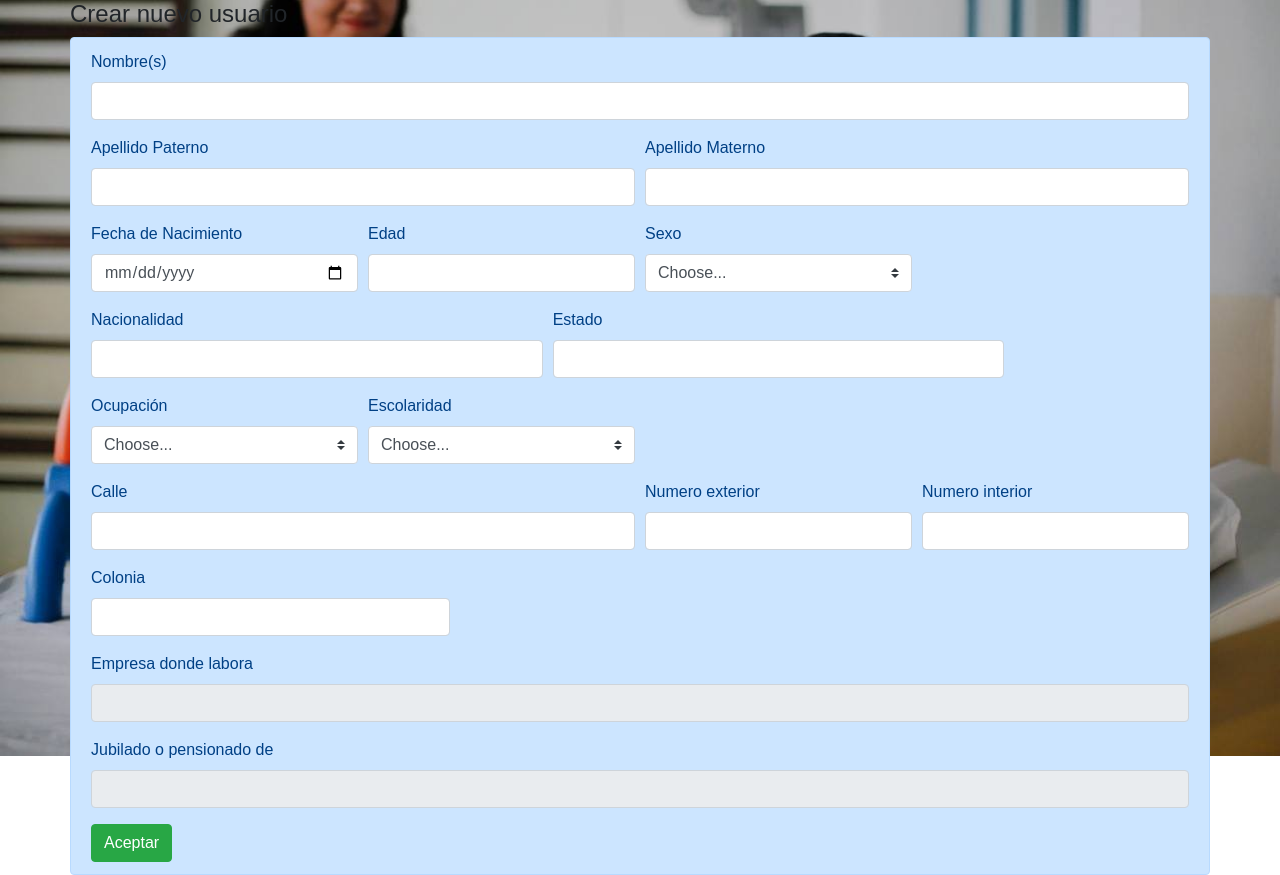
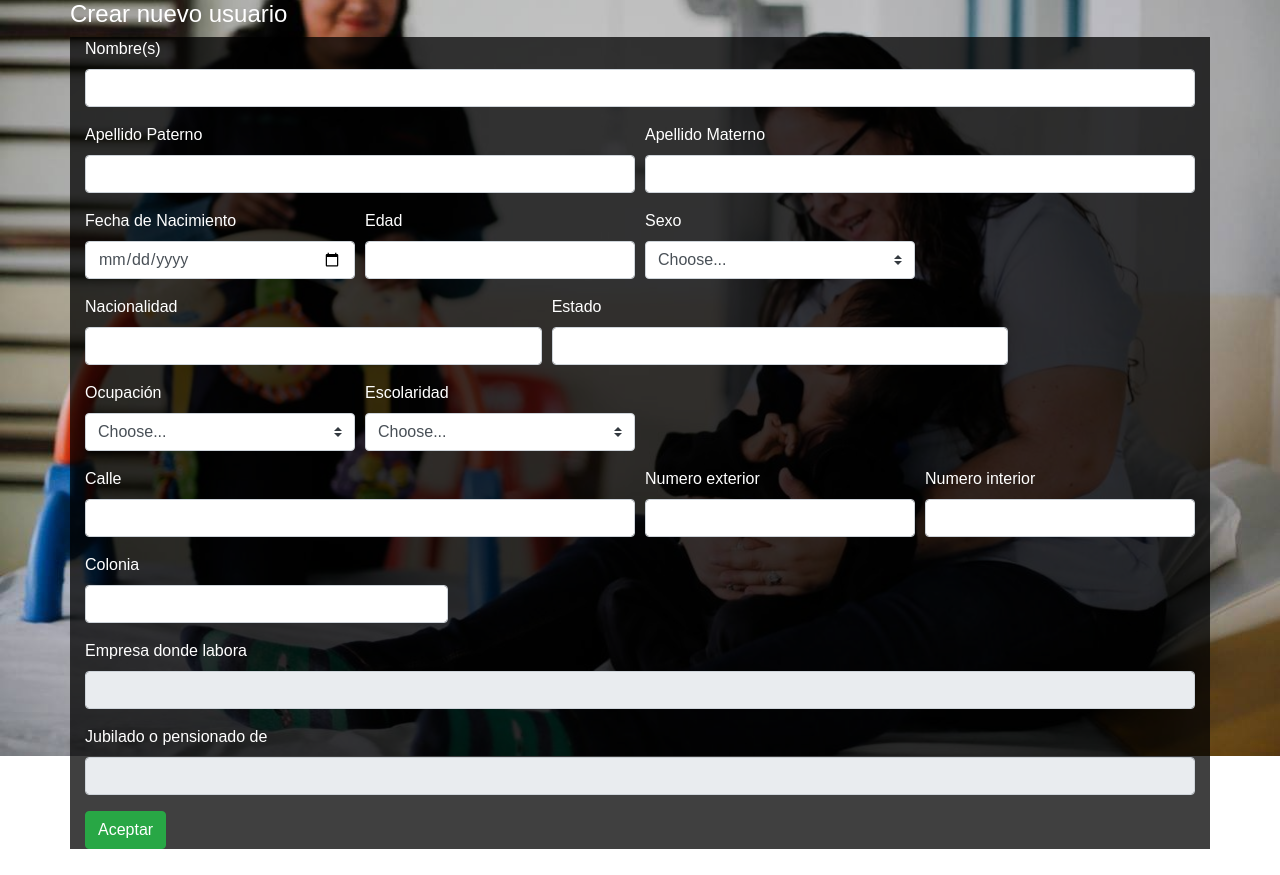
Before and after one commit to Webimpact-Proyecto-Asuncion/WebImpact, a PHP site: page /Forms.html in a window 1280 px wide. Shown: the part 97-972 px from the top of the page. After the commit the page ends 946 px from the top, so only its background shows below. Run offline with PHP 8.4, Linux system fonts and the light colour scheme.

Commit message:
Se arreglo forms

```diff
--- a/Proyecto/Prototipo_1/Eliminar_user.html
+++ b/Proyecto/Prototipo_1/Eliminar_user.html
@@ -26,11 +26,11 @@
             </nav>
     </header>
 
-    <div class="container inicio">
+    <div class="container inicio blanco">
         <h4 class="inicio">Eliminar Usuario</h4>
     </div>
 
-    <div class="container alert alert-primary">
+    <div class="container formulario">
         <div class="form-row">
             <div class="form-group col-md-5">
                 <label>ID Paciente</label>
--- a/Proyecto/Prototipo_1/Forms.html
+++ b/Proyecto/Prototipo_1/Forms.html
@@ -26,11 +26,11 @@
             </nav>
     </header>
 
-    <div class="container inicio">
-        <h4 class="inicio">Crear nuevo usuario</h4>
+    <div class="container inicio blanco">
+        <h4 class="inicio ">Crear nuevo usuario</h4>
     </div>
 
-    <div class="container alert alert-primary">
+    <div class="container formulario">
         <form>
             <div class="form-row">
                 <div class="form-group col-md-12">
--- a/Proyecto/Prototipo_1/Modifica_user.html
+++ b/Proyecto/Prototipo_1/Modifica_user.html
@@ -26,11 +26,11 @@
             </nav>
     </header>
 
-    <div class="container inicio">
+    <div class="container inicio blanco">
         <h4>Modificar Usuario</h4>
     </div>
 
-    <div class="container alert alert-primary">
+    <div class="container formulario">
         <div class="form-row">
             <div class="form-group col-md-5">
                 <label>ID Paciente</label>
--- a/Proyecto/Prototipo_1/Prototipo1_consultas.html
+++ b/Proyecto/Prototipo_1/Prototipo1_consultas.html
@@ -46,7 +46,7 @@
                 <div class="card">
                     <img src="./images/paciente.jpg" class="card-img-top offset-md-2" alt="..." style="height: 175px; width: 175px">
                     <div class="card-body">
-                        <h5 class="card-title">Pacientes activos</h5>
+                        <h5 class="card-title">Pacientes</h5>
 
                     </div>
                     <a href="#" class="btn btn-success container">Ir a pacientes</a>
--- a/Proyecto/Prototipo_1/Prototipo_1.css
+++ b/Proyecto/Prototipo_1/Prototipo_1.css
@@ -42,11 +42,13 @@ background-color: rgba(0,0,0,.75) !important;
     color: white;
 }
 
-img{
-    align-content: center;
-    position: relative;
-    align-items: center;
-    text-align: center;
+.formulario{
+  background-color: rgba(0,0,0,.75) !important;
+  color: white;
+}
+
+.blanco{
+  color: white;
 }
 
 /*Navbar*/
```
